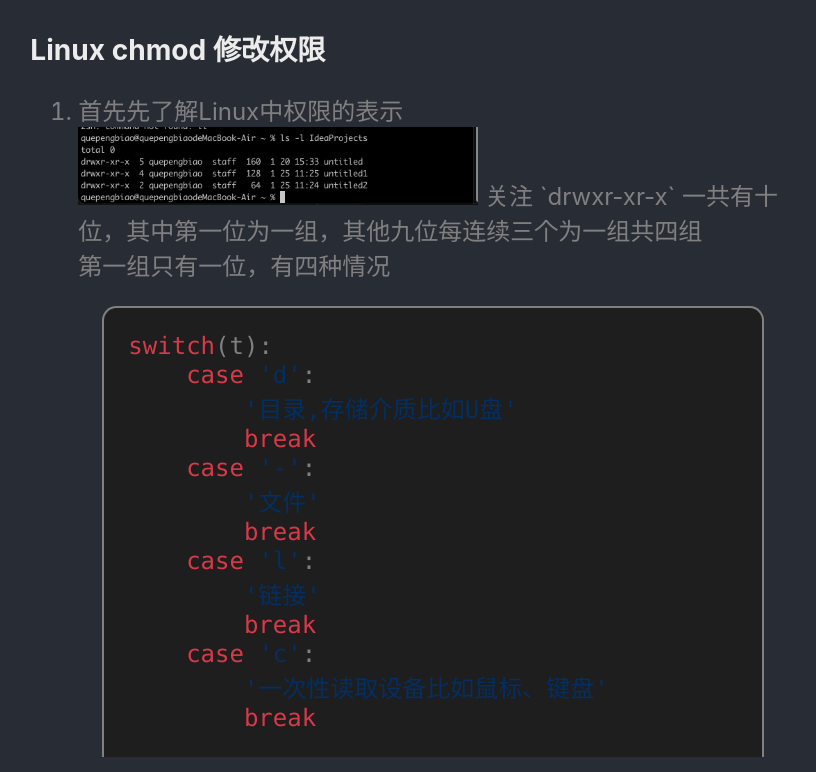
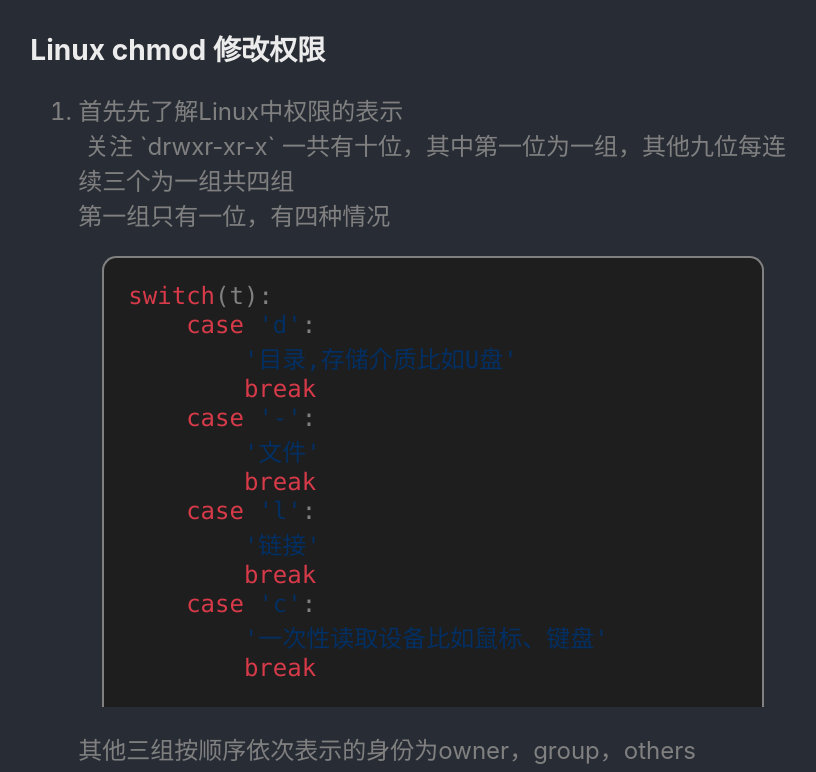
Before and after one commit to Wegt-meoh/lasting_website, a React (Create React App) app: page /knowlege in a window 1280 px wide. Shown: the part 4420-5192 px from the top of the page, without its empty margins (231-1047 px from the left). Built offline with nearby package versions, Linux system fonts and the light colour scheme; a web font is replaced by a local one.

Commit message:
实现图片懒加载

```diff
--- a/public/mdFiles/knowlage/home.md
+++ b/public/mdFiles/knowlage/home.md
@@ -41,24 +41,24 @@
 
 1. 进入<a href='https://reactjs.org/'>react官网</a>按下图依次点击链接
 
-<img src='/mdFiles/knowlage/images/001.png' />
-<img src='/mdFiles/knowlage/images/002.png' />
+<img data-src='/mdFiles/knowlage/images/001.png' src='/mdFiles/knowlage/images/001.png' />
+<img data-src='/mdFiles/knowlage/images/002.png' src='/mdFiles/knowlage/images/001.png' />
 
 2. 下图中的链接就是下载源，这里我点击第一个链接
 
-<img src='/mdFiles/knowlage/images/003.png' />
+<img data-src='/mdFiles/knowlage/images/003.png' src='/mdFiles/knowlage/images/001.png' />
 
 3. 进入到下面这个页面后点击，你想要下载的js文件
 
-<img src='/mdFiles/knowlage/images/004.png'/>
+<img data-src='/mdFiles/knowlage/images/004.png' src='/mdFiles/knowlage/images/001.png'/>
 
 4. 然后进入预览页面
 
-<img src='/mdFiles/knowlage/images/005.png'/>
+<img data-src='/mdFiles/knowlage/images/005.png' src='/mdFiles/knowlage/images/001.png'/>
 
 5. 修改浏览器地址栏内容如下图，然后键入回车浏览，这个地址就是我们要的地址，用wget命令下载到你需要的位置即可
 
-<img src='/mdFiles/knowlage/images/006.png'/>
+<img data-src='/mdFiles/knowlage/images/006.png' src='/mdFiles/knowlage/images/001.png'/>
 
 ### Linux chmod 修改权限
 
--- a/src/components/MarkdownSlice/index.tsx
+++ b/src/components/MarkdownSlice/index.tsx
@@ -41,6 +41,24 @@ export default function MarkdownSlice(props: MarkdownSliceProps) {
         })
     }, [src, languageSubset])
 
+    useEffect(()=>{
+        const observer=new IntersectionObserver((entries)=>{
+            entries.forEach(e=>{
+                if(e.isIntersecting){
+                    const target=e.target as HTMLImageElement
+                    const dataSrc=target.getAttribute('data-src')
+                    target.src=dataSrc===null?'':dataSrc
+                    observer.unobserve(target)
+                }
+            })
+        })
+        const md=document.getElementsByClassName('md')[0]
+        const images=md.querySelectorAll('img')
+        images.forEach(i=>{
+            observer.observe(i)
+        })
+    },[content])
+
     return (
         <div dangerouslySetInnerHTML={{ __html: content }} className='md' />
     )
--- a/src/route/routes.tsx
+++ b/src/route/routes.tsx
@@ -39,7 +39,7 @@ const routes: customRouteObject[] = [
     { path: '/knowlege', element: <Knowlege />, title: '知识梳理', desc: '', classify: 'artical', date: '2022 06 08' },
     { path: '/cssNote', element: <MarkdownSlice src='/mdFiles/cssNote/note.md' alt={'loading...'} languageSubset={['css']} />, title: 'css选择器', desc: '', classify: 'artical', date: '2022 06 10' },
     { path: '/other', element: <MarkdownSlice src='/mdFiles/otherNote/note.md' alt={'loading...'} languageSubset={['css']} />, title: '网络安全', desc: '', classify: 'artical', date: '2022 06 11' },
-    { path: '/expandingCards', element: <ExpandingCards />, title: 'expaning cards', desc: '', classify: 'product', date: '2022 06 12' },
+    { path: '/expandingCards', element: <ExpandingCards />, title: 'expanding cards', desc: '', classify: 'product', date: '2022 06 12' },
     { path: '/progressStep', element: <ProgressSteps />, title: 'pregress steps', desc: '', classify: 'product', date: '2022 06 12' },
     { path: '/RotatingNavAnimation', element: <RotatingNavAnimation />, title: 'Rotating nav animation', desc: '', classify: 'product', date: '2022 06 13' },
     { path: '/HiddenSearch', element: <HiddenSearch />, title: 'Hidden search', desc: '', classify: 'product', date: '2022 06 13' },
```
